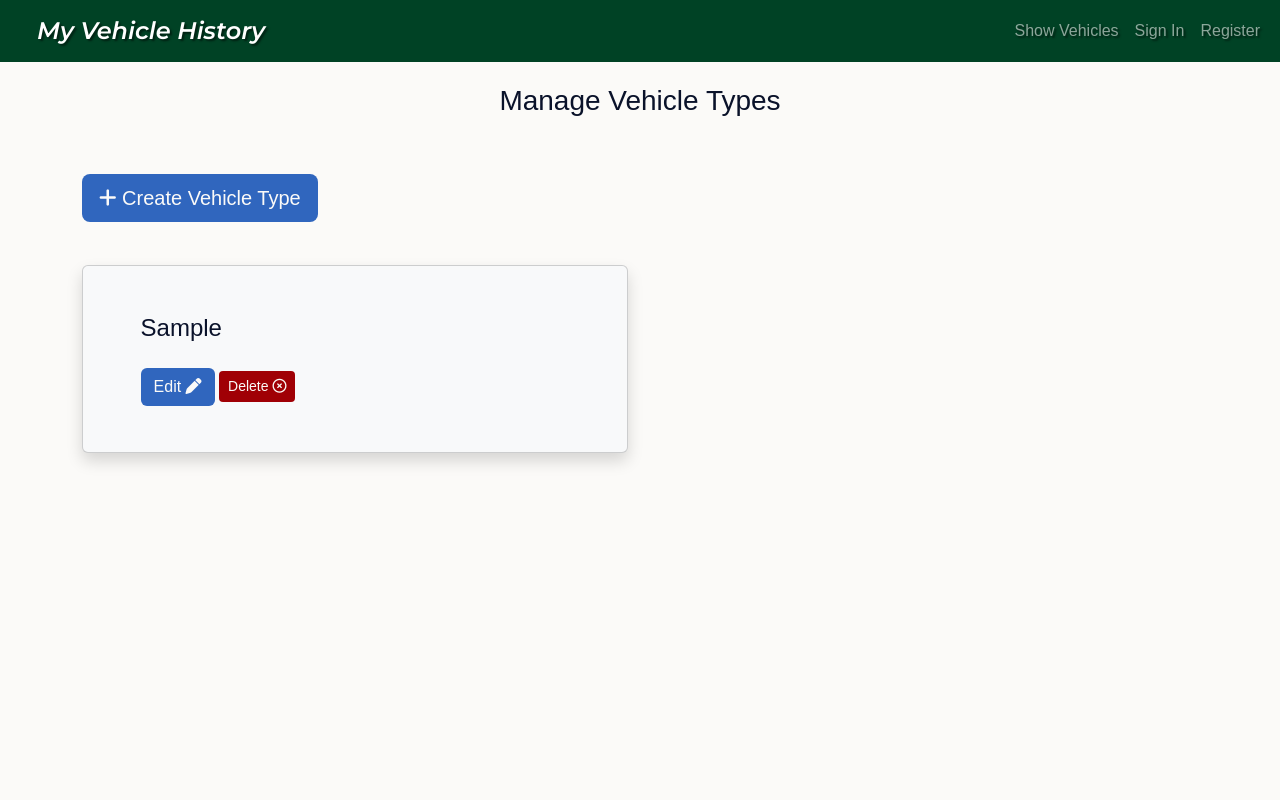
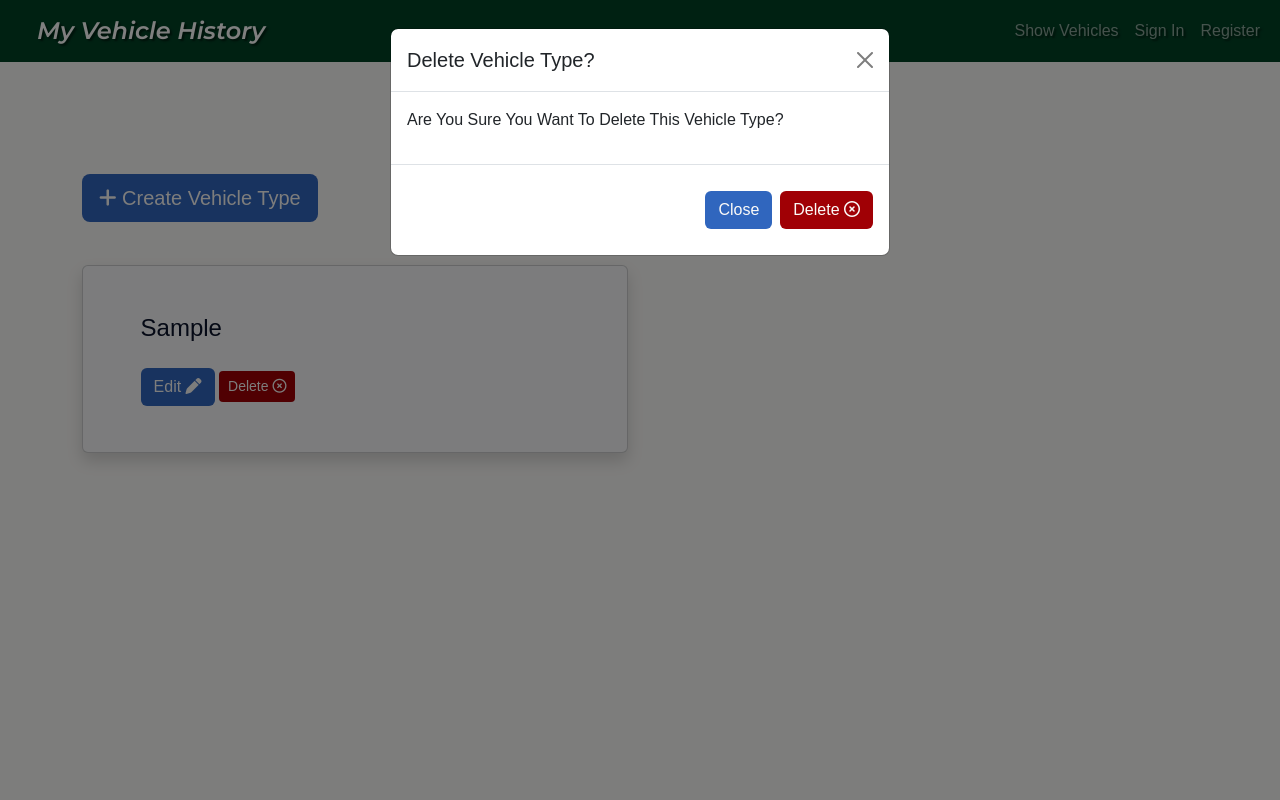
Before and after one commit to Ad-White/my-vehicle-history, a Flask app: page /get_vehicle_types in a window 1280 px wide, after a click on "Delete". Run offline with Flask 3, Linux system fonts and the light colour scheme; a database or web service that is not in the repository returns one stand-in record (values such as "Sample title"); some libraries are stand-ins or nearby versions.

Commit message:
Fix delete button not working

```diff
--- a/templates/profile.html
+++ b/templates/profile.html
@@ -54,11 +54,11 @@
                             </button>
 
                             <!-- Modal -->
-                            <div class="modal fade" id="deleteModal{{ vehicle._id}}" tabindex="-1" aria-labelledby="deleteModal{{ vehicle._id}}" aria-hidden="true">
+                            <div class="modal fade" id="deleteModal" tabindex="-1" aria-labelledby="deleteModal" aria-hidden="true">
                                 <div class="modal-dialog">
                                     <div class="modal-content">
                                         <div class="modal-header">
-                                            <h1 class="modal-title fs-5" id="deleteModal{{ vehicle._id}}">Delete Vehicle?</h1>
+                                            <h1 class="modal-title fs-5" id="deleteModal">Delete Vehicle?</h1>
                                             <button type="button" class="btn-close" data-bs-dismiss="modal" aria-label="Close"></button>
                                         </div>
                                         <div class="modal-body">
--- a/templates/show_vehicles.html
+++ b/templates/show_vehicles.html
@@ -51,11 +51,11 @@
                                 </button>
 
                                 <!-- Modal -->
-                                <div class="modal fade" id="deleteModal{{ vehicle._id}}" tabindex="-1" aria-labelledby="deleteModal{{ vehicle._id}}" aria-hidden="true">
+                                <div class="modal fade" id="deleteModal" tabindex="-1" aria-labelledby="deleteModal" aria-hidden="true">
                                     <div class="modal-dialog">
                                         <div class="modal-content">
                                             <div class="modal-header">
-                                                <h1 class="modal-title fs-5" id="deleteModal{{ vehicle._id}}">Delete Vehicle?</h1>
+                                                <h1 class="modal-title fs-5" id="deleteModal">Delete Vehicle?</h1>
                                                 <button type="button" class="btn-close" data-bs-dismiss="modal" aria-label="Close"></button>
                                             </div>
                                             <div class="modal-body">
--- a/templates/vehicle_types.html
+++ b/templates/vehicle_types.html
@@ -26,11 +26,11 @@
                         </button>
 
                         <!-- Modal -->
-                        <div class="modal fade" id="deleteModal{{ vehicle_type._id}}" tabindex="-1" aria-labelledby="deleteModal{{ vehicle_type._id}}" aria-hidden="true">
+                        <div class="modal fade" id="deleteModal" tabindex="-1" aria-labelledby="deleteModal" aria-hidden="true">
                             <div class="modal-dialog">
                                 <div class="modal-content">
                                     <div class="modal-header">
-                                        <h1 class="modal-title fs-5" id="deleteModal{{ vehicle_type._id}}">Delete Vehicle Type?</h1>
+                                        <h1 class="modal-title fs-5" id="deleteModal">Delete Vehicle Type?</h1>
                                         <button type="button" class="btn-close" data-bs-dismiss="modal" aria-label="Close"></button>
                                     </div>
                                     <div class="modal-body">
```
